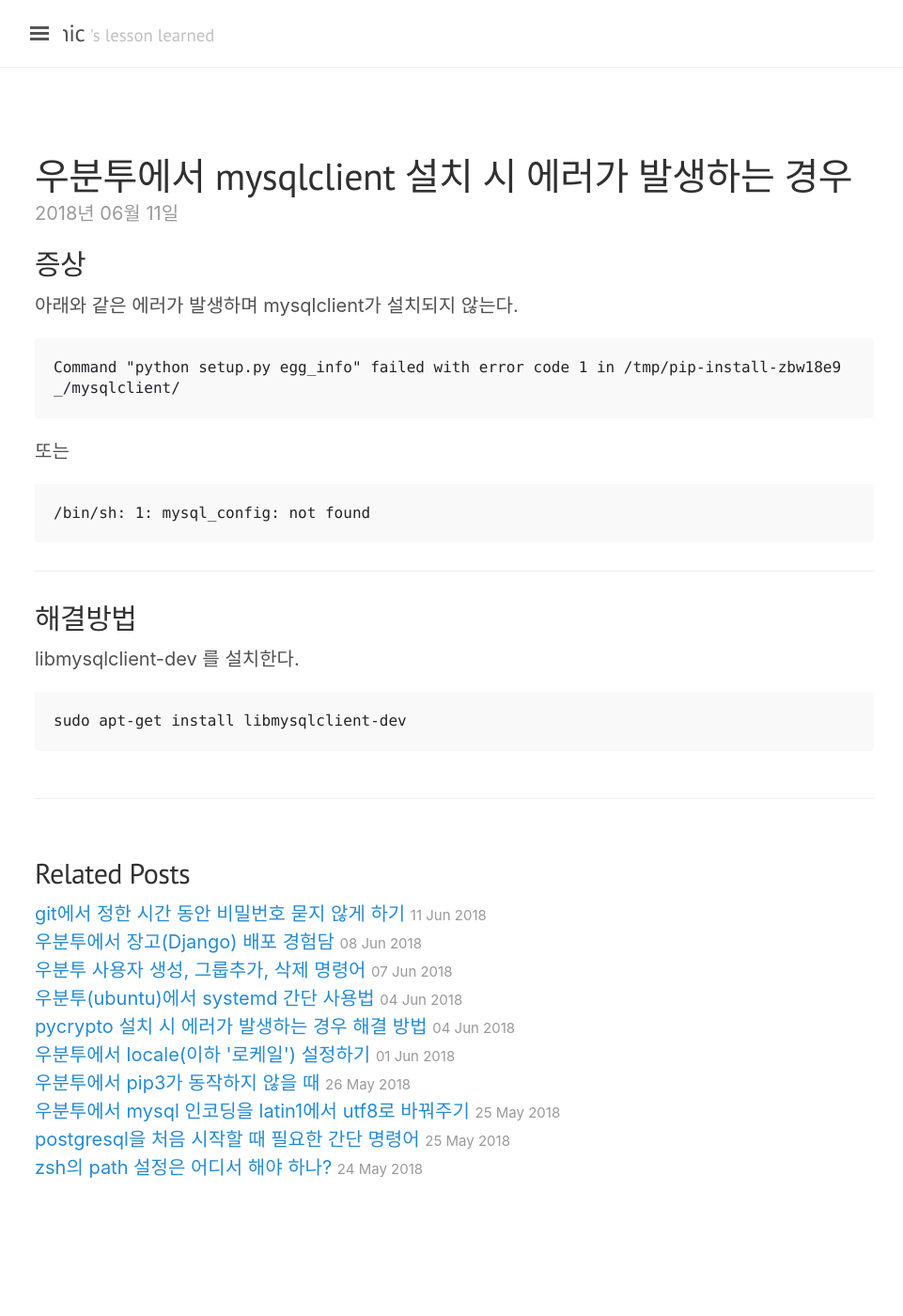
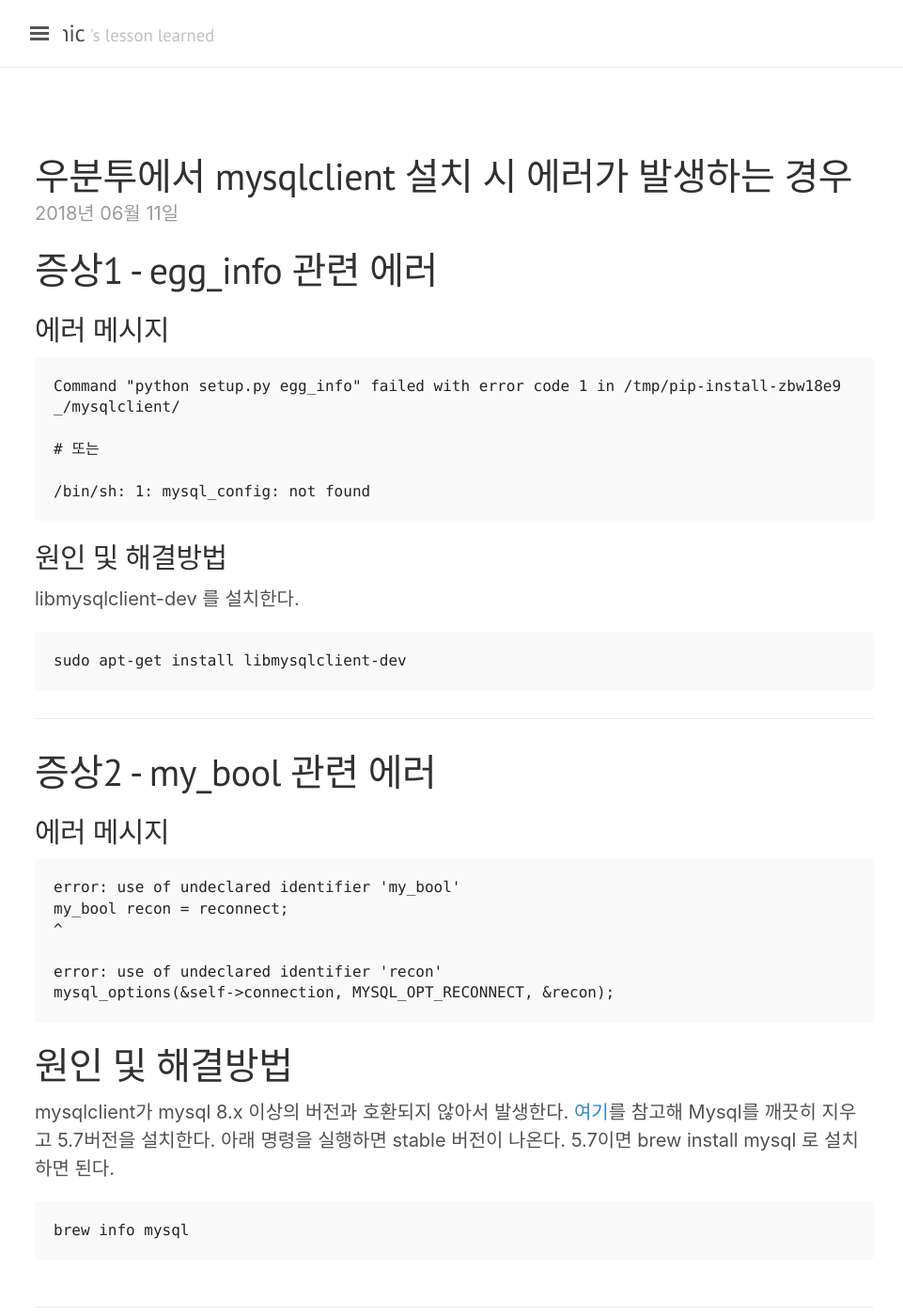
Before and after one commit to jwkcp/jwkcp.github.com, a Jekyll site: the page built from _posts/2018-06-11-mysqlclient-installing-error.md, in a window 1280 px wide and 1400 px high. Shown: the whole window at 94% size, without its empty margins (3-964 px from the left). Built offline with Jekyll 4.4.1, drawn with Linux system fonts in a browser that asks for light colours; nearby versions of some CDN libraries; comment, search, counter and statistics services are not loaded.

Commit message:
다른 종류의 에러 메시지 및 해결방법 추가

```diff
--- a/_posts/2018-06-11-mysqlclient-installing-error.md
+++ b/_posts/2018-06-11-mysqlclient-installing-error.md
@@ -5,24 +5,41 @@ tags: ubuntu mysql
 comments: true
 ---
 
-## 증상
-아래와 같은 에러가 발생하며 mysqlclient가 설치되지 않는다.
+# 증상1 - egg_info 관련 에러
+## 에러 메시지
 
 ~~~
 Command "python setup.py egg_info" failed with error code 1 in /tmp/pip-install-zbw18e9_/mysqlclient/
-~~~
 
-또는
+# 또는
 
-~~~
 /bin/sh: 1: mysql_config: not found
 ~~~
 
----
-
-## 해결방법
+## 원인 및 해결방법
 libmysqlclient-dev 를 설치한다.
 
 ~~~
 sudo apt-get install libmysqlclient-dev
 ~~~
+
+---
+
+# 증상2 - my_bool 관련 에러
+## 에러 메시지
+
+~~~
+error: use of undeclared identifier 'my_bool'
+my_bool recon = reconnect;
+^
+
+error: use of undeclared identifier 'recon'
+mysql_options(&self->connection, MYSQL_OPT_RECONNECT, &recon);
+~~~
+
+# 원인 및 해결방법
+mysqlclient가 mysql 8.x 이상의 버전과 호환되지 않아서 발생한다. [여기](https://gist.github.com/vitorbritto/0555879fe4414d18569d)를 참고해 Mysql를 깨끗히 지우고 5.7버전을 설치한다. 아래 명령을 실행하면 stable 버전이 나온다. 5.7이면 brew install mysql 로 설치하면 된다.
+
+~~~
+brew info mysql
+~~~
```
